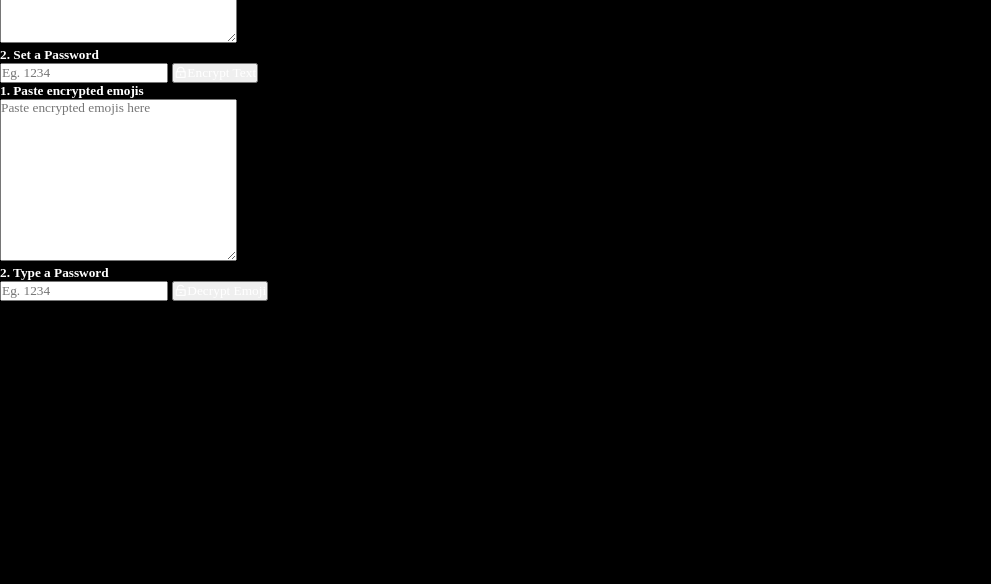
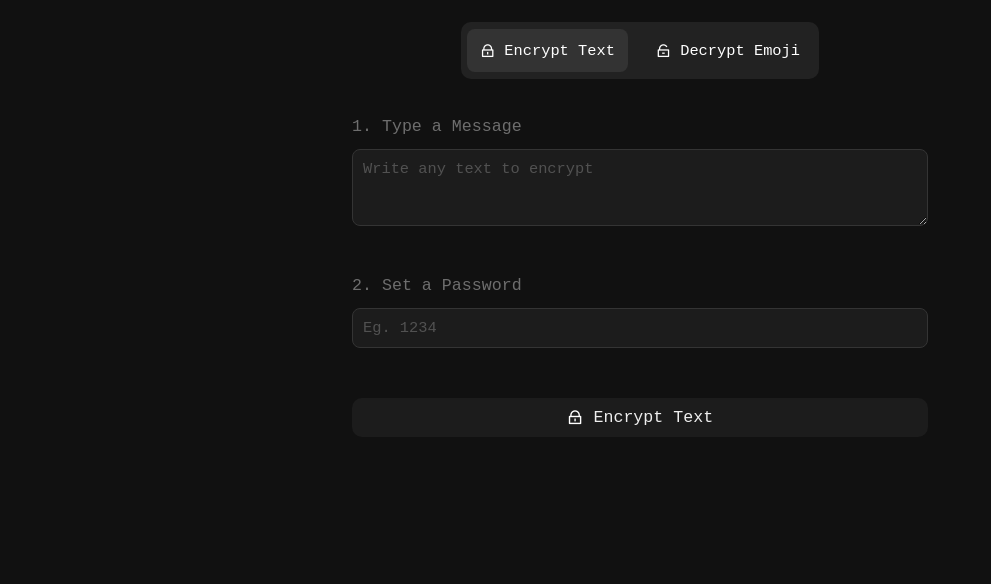
Before and after one commit to decifur/EmoCrypt, a plain HTML site: page index.html in a window 1280 px wide. Shown: the part 216-800 px from the top of the page, without its empty margins (0-991 px from the left). Drawn offline with nearby package versions, Linux system fonts and the light colour scheme; a web font is replaced by a local one.

Commit message:
modified css file

```diff
--- a/style.css
+++ b/style.css
@@ -1,16 +1,181 @@
-*{
+* {
     margin: 0;
     padding: 0;
     box-sizing: border-box;
-    font-family: gilroy;
-    color: white;
+    font-family: 'PT Mono', monospace;
+    /* font-family: 'Yatra One', cursive; */
+    color: #fff;
 }
-html,body{
+html,
+body {
     height: 100%;
     width: 100%;
 }
+
 #main{
-    height: 100%;
+    min-height: 100%;
     width: 100%;
-    background-color: black;
+    background-color: #111;
+    padding: 10vh 0;
+    display:flex;
+    align-items: center;
+    justify-content: center;
+    flex-direction: column;
 }
+#main>h1{
+    font-family: 'Yatra One', cursive;
+    font-size: 3.5vw;
+    display: flex;
+    align-items: center;
+}
+#main>h1 i{
+    margin: 0 15px;
+    display: flex;
+    align-items: center;
+    font-size: 2vw;
+}
+#main #endec-div{
+    display: flex;
+    align-items: center;
+    justify-content: space-between;
+    background-color: #222;
+    border-radius: 10px;
+    padding: .5vw .5vw;
+    width: 28%;
+    margin: 3vw 0;
+}
+#endec-div h3{
+    font-size: 1.2vw;
+    display: flex;
+    border-radius: 8px;
+    font-weight: 500;
+    align-items: center;
+    cursor: pointer;
+    padding: 1vw 1vw;
+    transition: 0.3s ease;
+}
+#encrp-btn{
+    background-color: #333;
+}
+#endec-div h3 i{
+    display: flex;
+    align-items: center;
+    margin-right: .7vw;
+    font-size: 1.2vw;
+}
+#encryption{
+    width: 45%;
+    display: flex;
+    align-items: flex-start;
+    flex-direction: column;
+    justify-content: space-around;
+}
+
+#encryption h5{
+    font-size: 1.3vw;
+    font-weight: 500;
+    color: #6e6e6e;
+    margin-bottom: 13px;
+}
+#encryption textarea{
+    width: 100%;
+    height: 6vw;
+    border: 1px solid #343434;
+    padding: 10px;
+    margin-bottom: 50px;
+    border-radius: 8px;
+    font-size: 1.2vw;
+    outline: none;
+    background-color: #1C1C1C;
+}
+#encryption textarea::placeholder{
+    opacity: .6;
+}
+#encryption input{
+    width: 100%;
+    border: 1px solid #343434;
+    padding: 10px;
+    margin-bottom: 50px;
+    border-radius: 8px;
+    font-size: 1.2vw;
+    outline: none;
+    background-color: #1C1C1C;
+}
+#encryption input::placeholder{
+    opacity: .6;
+}
+
+#encryption button{
+    display: flex;
+    align-items: center;
+    color: #6e6e6e;
+    background-color: #1C1C1C;
+    border: none;
+    width: 100%;
+    justify-content: center;
+    padding: 10px;
+    border-radius: 10px;
+    color: #eee;
+    font-size: 1.3vw;
+}
+button i{
+    font-size: 1.3vw;
+    margin-right: 10px;
+}
+
+#decryption{
+    width: 45%;
+    display: flex;
+    align-items: flex-start;
+    flex-direction: column;
+    justify-content: space-around;
+    display: none;
+}
+
+#decryption h5{
+    font-size: 1.3vw;
+    font-weight: 500;
+    color: #6e6e6e;
+    margin-bottom: 13px;
+}
+#decryption textarea{
+    width: 100%;
+    height: 6vw;
+    border: 1px solid #343434;
+    padding: 10px;
+    margin-bottom: 50px;
+    border-radius: 8px;
+    font-size: 1.2vw;
+    outline: none;
+    background-color: #1C1C1C;
+}
+#decryption textarea::placeholder{
+    opacity: .6;
+}
+#decryption input{
+    width: 100%;
+    border: 1px solid #343434;
+    padding: 10px;
+    margin-bottom: 50px;
+    border-radius: 8px;
+    font-size: 1.2vw;
+    outline: none;
+    background-color: #1C1C1C;
+}
+#decryption input::placeholder{
+    opacity: .6;
+}
+
+#decryption button{
+    display: flex;
+    align-items: center;
+    color: #6e6e6e;
+    background-color: #1C1C1C;
+    border: none;
+    width: 100%;
+    justify-content: center;
+    padding: 10px;
+    border-radius: 10px;
+    color: #eee;
+    font-size: 1.3vw;
+}
```
